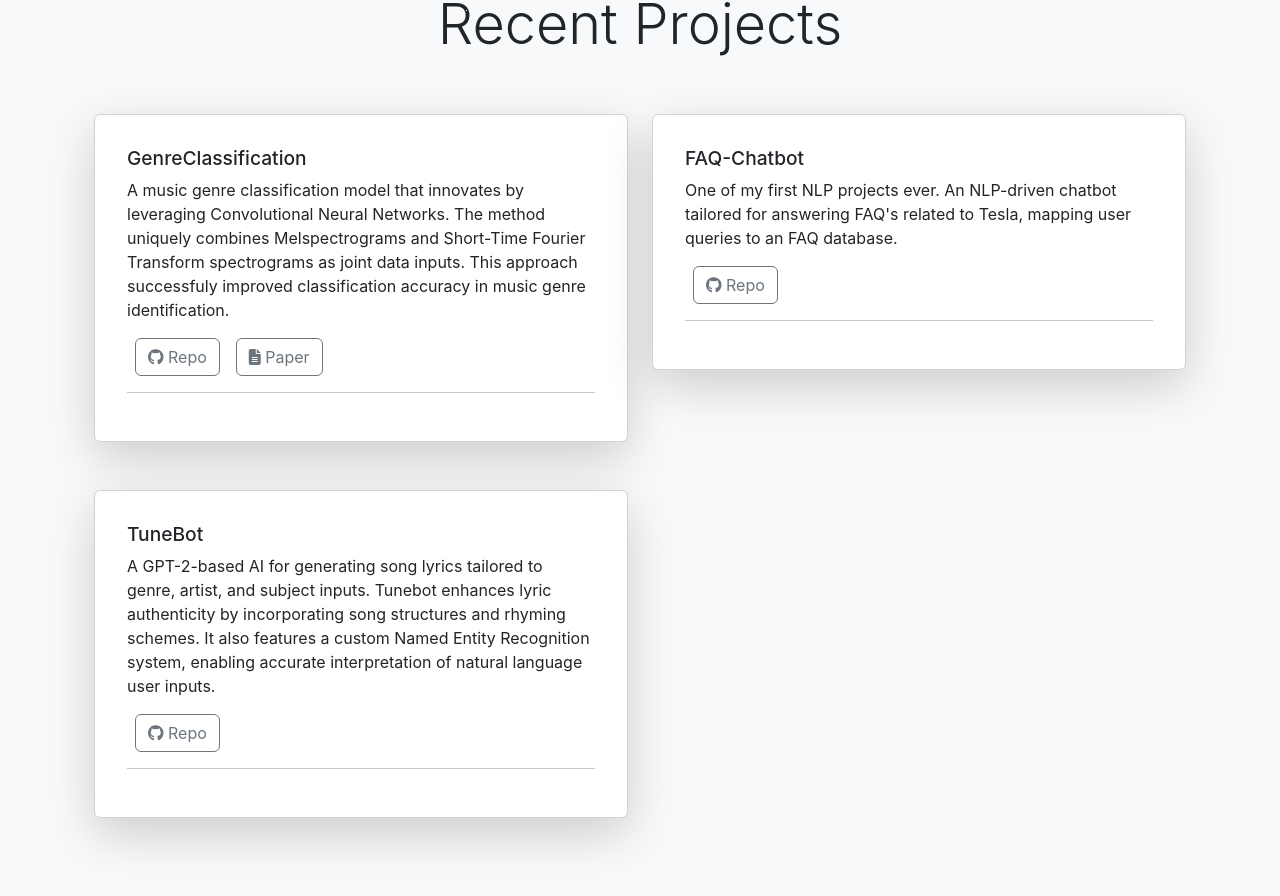
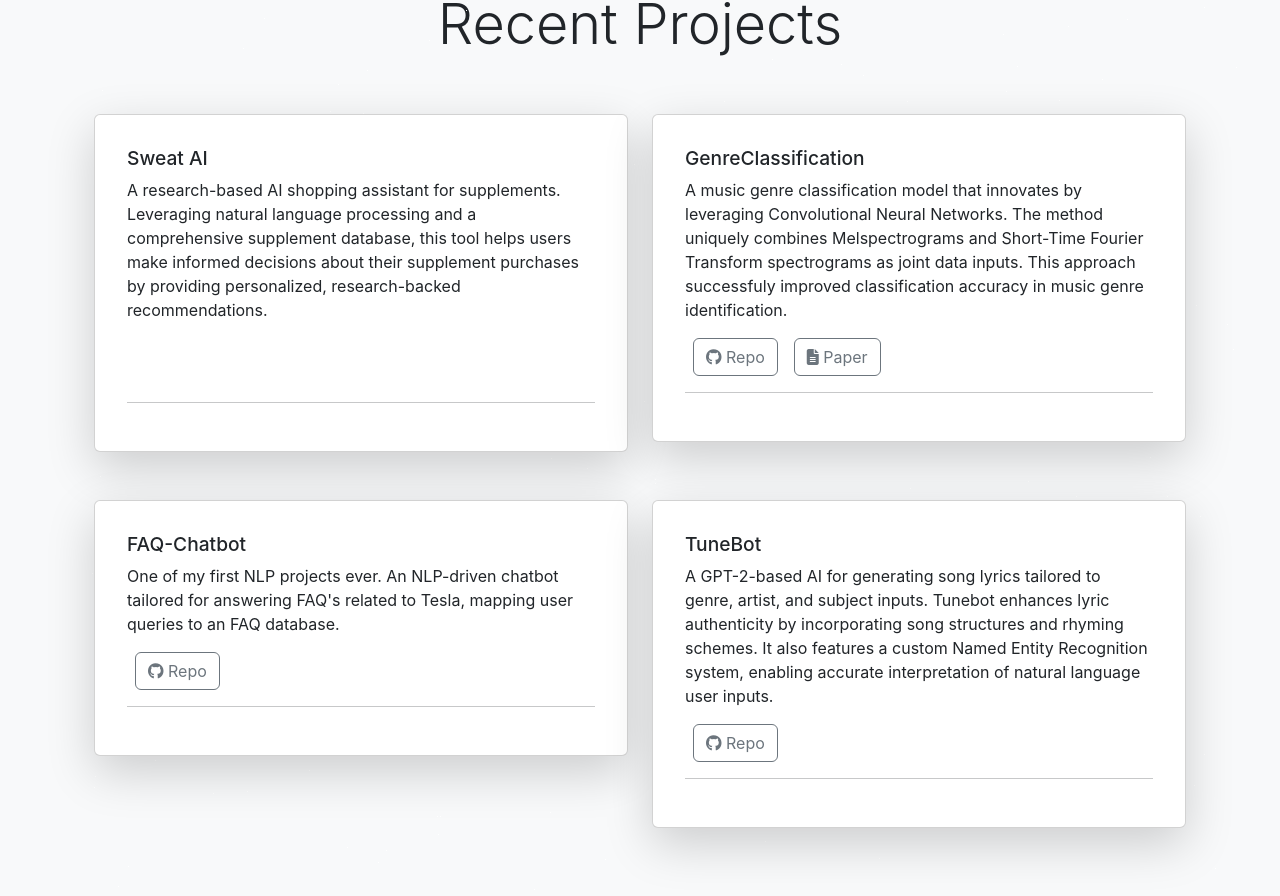
Before and after one commit to SunnyWang0/home, a React (Create React App) app: page / in a window 1280 px wide. Shown: the part 1706-2602 px from the top of the page. Built offline with nearby package versions, Linux system fonts and the light colour scheme.

Commit message:
added sweat

```diff
--- a/src/editable-stuff/config.js
+++ b/src/editable-stuff/config.js
@@ -86,6 +86,17 @@ const repos = {
   reposLength: 0,
   specificRepos: [],
   customProjects: [
+    {
+      name: "Sweat AI",
+      description: `
+      A research-based AI shopping assistant for supplements. Leveraging natural language
+      processing and a comprehensive supplement database, this tool helps users make informed
+      decisions about their supplement purchases by providing personalized, research-backed
+      recommendations.
+      `,
+      svn_url: "",
+      homepage: "https://www.sweat.chat"
+    },
     {
       name: "GenreClassification",
       description: "A music genre classification model that innovates by leveraging Convolutional Neural Networks. The method uniquely combines Melspectrograms and Short-Time Fourier Transform spectrograms as joint data inputs. This approach successfuly improved classification accuracy in music genre identification.",
```
